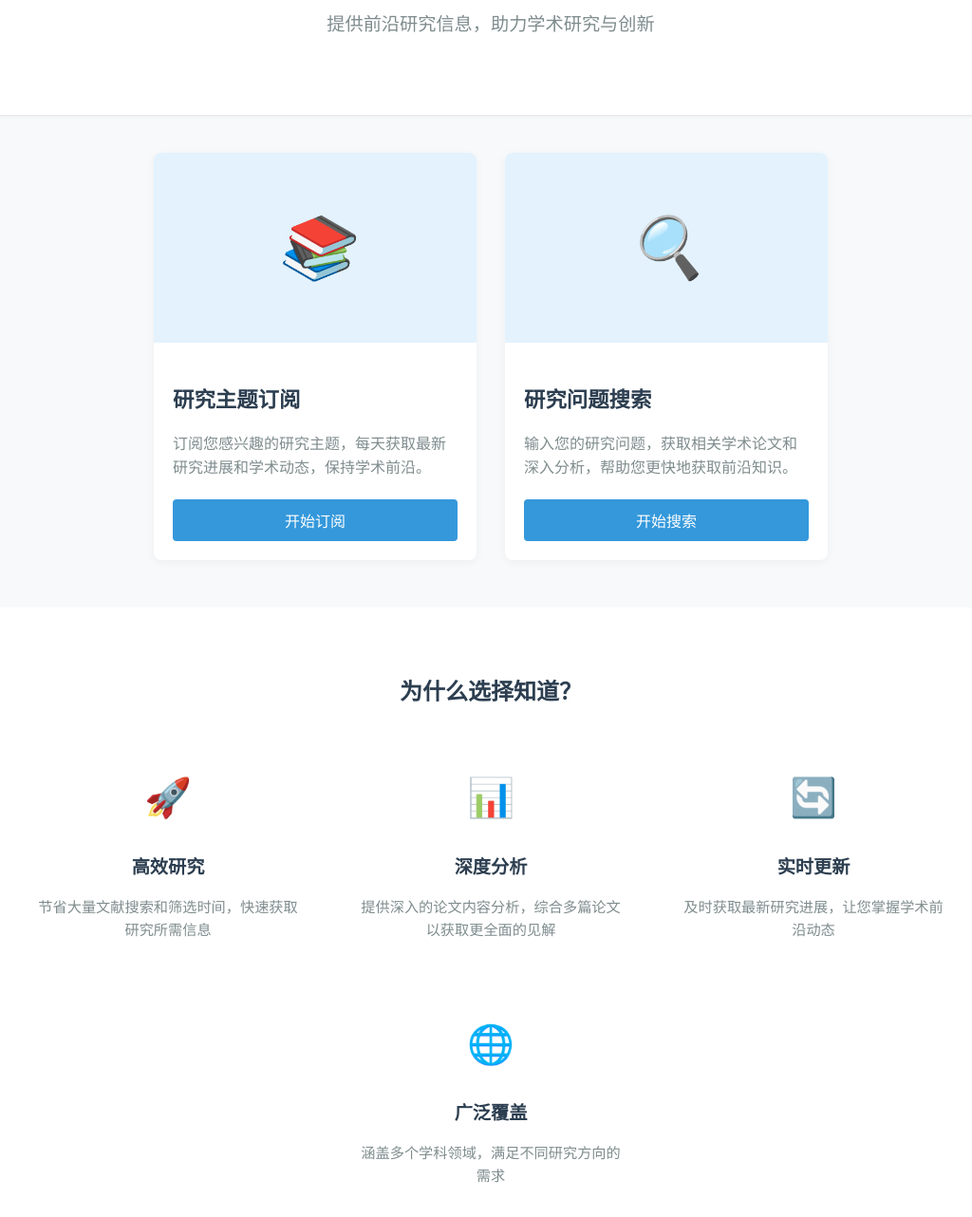
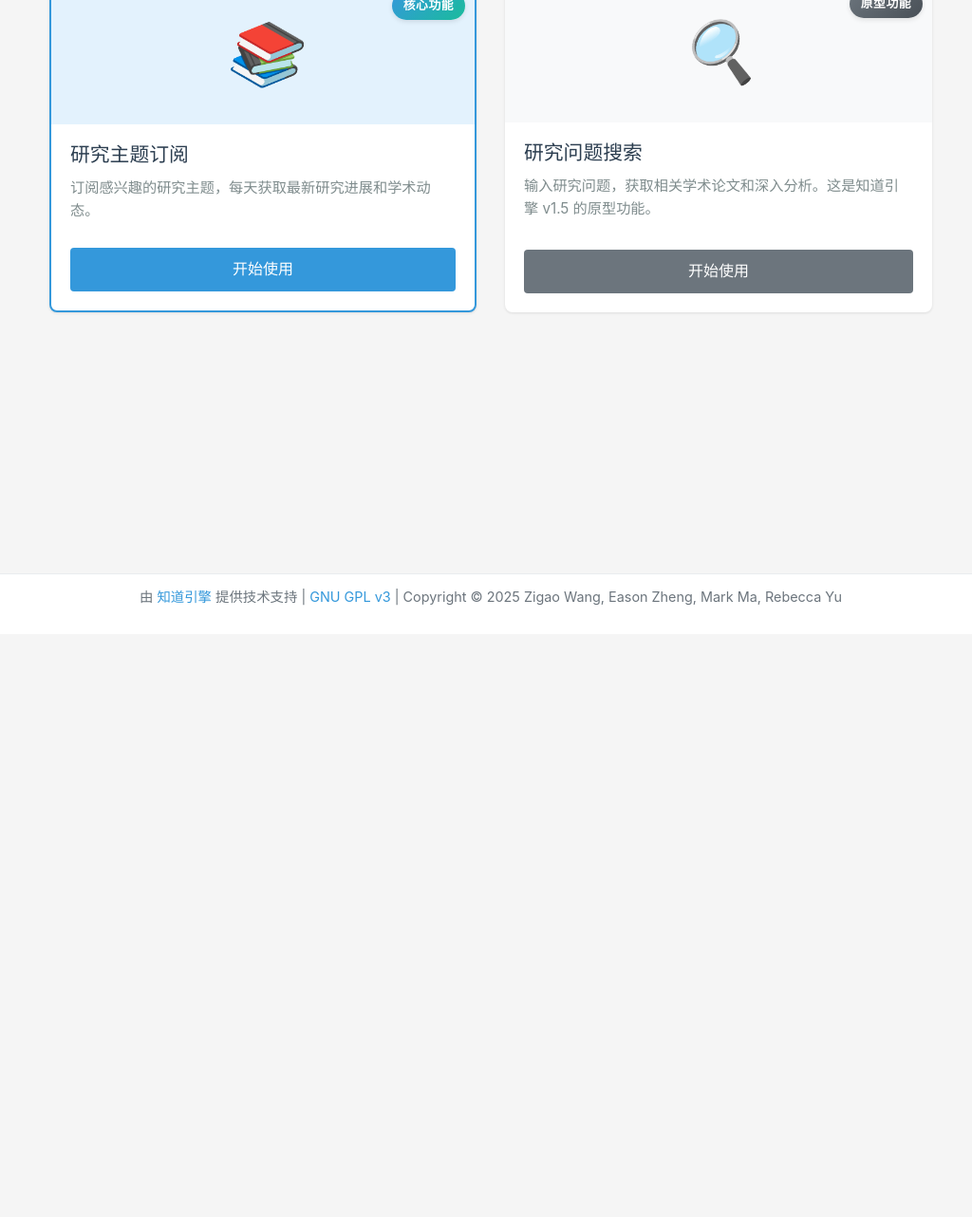
Before and after one commit to ZigaoWang/ai-search, a website: page public/index.html in a window 1280 px wide. Shown: the part 132-1414 px from the top of the page at 95% size, without its empty margins (123-1147 px from the left). After the commit the page ends 800 px from the top, so only its background shows below. Drawn offline with nearby package versions, Linux system fonts and the light colour scheme.

Commit message:
feat: new home page

```diff
--- a/public/index.html
+++ b/public/index.html
@@ -3,80 +3,111 @@
 <head>
   <meta charset="UTF-8">
   <meta name="viewport" content="width=device-width, initial-scale=1.0">
-  <title>知道 - 学术研究助手</title>
+  <title>知道引擎 v1.5</title>
+  <link href="https://cdn.jsdelivr.net/npm/bootstrap@5.3.0-alpha1/dist/css/bootstrap.min.css" rel="stylesheet">
+  <link rel="stylesheet" href="https://cdn.jsdelivr.net/npm/bootstrap-icons@1.10.0/font/bootstrap-icons.css">
   <style>
     body {
       font-family: -apple-system, BlinkMacSystemFont, "Segoe UI", Roboto, Helvetica, Arial, sans-serif;
       line-height: 1.6;
       color: #333;
-      background-color: #f8f9fa;
+      background-color: #f5f5f5;
       margin: 0;
       padding: 0;
+      min-height: 100vh;
+      display: flex;
+      flex-direction: column;
+    }
+
+    .main-content {
+      flex: 1;
+      padding-bottom: 12px; /* Match footer padding */
+    }
+
+    .container {
+      max-width: 1000px;
+      margin: 0 auto;
+      padding: 0 15px;
     }
 
     .header {
-      text-align: center;
-      padding: 50px 0;
-      background-color: #fff;
-      box-shadow: 0 1px 3px rgba(0, 0, 0, 0.1);
-      margin-bottom: 40px;
+      background-color: #f8f9fa;
+      border-bottom: 1px solid #e9ecef;
+      padding: 15px 0;
+      margin-bottom: 20px;
     }
 
-    .container {
-      max-width: 1200px;
-      margin: 0 auto;
-      padding: 0 20px;
+    .header h1 {
+      font-size: 1.6rem;
+      font-weight: 600;
+      margin: 0;
+      color: #343a40;
     }
 
-    h1 {
-      color: #2c3e50;
-      margin-bottom: 10px;
+    .header p {
+      margin: 5px 0 0;
+      font-size: 0.95rem;
+      color: #6c757d;
     }
 
-    .subtitle {
-      color: #7f8c8d;
-      font-size: 1.2rem;
-      margin-bottom: 30px;
-    }
-
-    .features {
+    .features-container {
       display: flex;
       flex-wrap: wrap;
+      gap: 30px;
       justify-content: center;
-      gap: 30px;
-      margin-bottom: 50px;
+      margin-bottom: 40px;
     }
 
     .feature-card {
       background-color: #fff;
       border-radius: 8px;
-      box-shadow: 0 2px 10px rgba(0, 0, 0, 0.05);
+      box-shadow: 0 1px 3px rgba(0,0,0,0.1);
       overflow: hidden;
-      width: 340px;
+      width: 100%;
+      max-width: 450px;
       transition: transform 0.2s, box-shadow 0.2s;
+      display: flex;
+      flex-direction: column;
+      height: 350px;
+      position: relative;
     }
 
     .feature-card:hover {
       transform: translateY(-5px);
-      box-shadow: 0 5px 15px rgba(0, 0, 0, 0.1);
+      box-shadow: 0 5px 15px rgba(0,0,0,0.1);
+    }
+
+    .feature-card.primary {
+      border: 2px solid #3498db;
     }
 
     .feature-img {
-      height: 200px;
-      background-color: #e3f2fd;
+      height: 150px;
       display: flex;
       align-items: center;
       justify-content: center;
       font-size: 4rem;
+    }
+
+    .feature-card.primary .feature-img {
+      background-color: #e3f2fd;
       color: #3498db;
+    }
+
+    .feature-card:not(.primary) .feature-img {
+      background-color: #f8f9fa;
+      color: #6c757d;
     }
 
     .feature-content {
       padding: 20px;
+      display: flex;
+      flex-direction: column;
+      flex-grow: 1;
     }
 
     .feature-title {
-      font-size: 1.4rem;
+      font-size: 1.3rem;
       margin-bottom: 10px;
       color: #2c3e50;
     }
@@ -84,6 +115,28 @@
     .feature-description {
       color: #7f8c8d;
       margin-bottom: 20px;
+      font-size: 0.95rem;
+      flex-grow: 1;
+    }
+
+    .feature-badge {
+      position: absolute;
+      top: 10px;
+      right: 10px;
+      background: linear-gradient(135deg, #3498db, #1abc9c);
+      color: white;
+      padding: 5px 12px;
+      border-radius: 20px;
+      font-size: 0.8rem;
+      font-weight: 600;
+      box-shadow: 0 2px 5px rgba(0,0,0,0.1);
+      text-transform: uppercase;
+      letter-spacing: 0.5px;
+      z-index: 2;
+    }
+
+    .feature-badge.prototype {
+      background: linear-gradient(135deg, #6c757d, #495057);
     }
 
     .feature-button {
@@ -96,133 +149,105 @@
       font-size: 1rem;
       width: 100%;
       transition: background-color 0.2s;
+      margin-top: auto;
     }
 
     .feature-button:hover {
       background-color: #2980b9;
     }
 
-    .footer {
-      text-align: center;
-      padding: 20px;
-      margin-top: 40px;
-      background-color: #fff;
-      border-top: 1px solid #eee;
-      color: #7f8c8d;
+    .feature-card:not(.primary) .feature-button {
+      background-color: #6c757d;
     }
 
-    .advantage-section {
-      background-color: #fff;
-      padding: 50px 0;
-      margin-bottom: 40px;
+    .feature-card:not(.primary) .feature-button:hover {
+      background-color: #5a6268;
     }
 
-    .section-title {
+    .footer {
+      background-color: #fff;
+      border-top: 1px solid #e9ecef;
+      padding: 12px 0;
+      margin-top: auto;
       text-align: center;
-      margin-bottom: 40px;
-      color: #2c3e50;
+      font-size: 0.9rem;
+      color: #6c757d;
     }
 
-    .advantages {
-      display: flex;
-      flex-wrap: wrap;
-      justify-content: center;
-      gap: 20px;
+    .footer a {
+      color: #3498db;
+      text-decoration: none;
     }
 
-    .advantage-item {
-      width: 280px;
-      text-align: center;
-      padding: 20px;
+    .footer a:hover {
+      text-decoration: underline;
     }
 
-    .advantage-icon {
-      font-size: 2.5rem;
-      color: #3498db;
-      margin-bottom: 15px;
+    @media (max-width: 768px) {
+      .features-container {
+        flex-direction: column;
+        align-items: center;
       }
 
-    .advantage-title {
-      font-size: 1.2rem;
-      margin-bottom: 10px;
-      color: #2c3e50;
+      .feature-card {
+        max-width: 100%;
       }
-
-    .advantage-description {
-      color: #7f8c8d;
-      font-size: 0.95rem;
     }
   </style>
 </head>
 <body>
-  <div class="header">
+  <div class="main-content">
+    <header class="header">
       <div class="container">
-      <h1>知道 - 学术研究助手</h1>
-      <p class="subtitle">提供前沿研究信息，助力学术研究与创新</p>
+        <h1>知道引擎 v1.5</h1>
+        <p>智能研究助手</p>
       </div>
-  </div>
+    </header>
 
     <div class="container">
-    <div class="features">
-      <div class="feature-card">
+      <div class="features-container">
+        <!-- 主要功能 -->
+        <div class="feature-card primary">
+          <div class="feature-badge">核心功能</div>
           <div class="feature-img">
             <i>📚</i>
           </div>
           <div class="feature-content">
             <h3 class="feature-title">研究主题订阅</h3>
-          <p class="feature-description">订阅您感兴趣的研究主题，每天获取最新研究进展和学术动态，保持学术前沿。</p>
-          <a href="subscription.html"><button class="feature-button">开始订阅</button></a>
+            <p class="feature-description">
+              订阅感兴趣的研究主题，每天获取最新研究进展和学术动态。
+            </p>
+            <a href="subscription.html"><button class="feature-button">开始使用</button></a>
           </div>
         </div>
 
+        <!-- 次要功能 -->
         <div class="feature-card">
+          <div class="feature-badge prototype">原型功能</div>
           <div class="feature-img">
             <i>🔍</i>
           </div>
           <div class="feature-content">
             <h3 class="feature-title">研究问题搜索</h3>
-          <p class="feature-description">输入您的研究问题，获取相关学术论文和深入分析，帮助您更快地获取前沿知识。</p>
-          <a href="demo-client.html"><button class="feature-button">开始搜索</button></a>
+            <p class="feature-description">
+              输入研究问题，获取相关学术论文和深入分析。这是知道引擎 v1.5 的原型功能。
+            </p>
+            <a href="demo-client.html"><button class="feature-button">开始使用</button></a>
+          </div>
         </div>
       </div>
     </div>
   </div>
 
-  <div class="advantage-section">
+  <!-- Footer -->
+  <footer class="footer">
     <div class="container">
-      <h2 class="section-title">为什么选择知道？</h2>
-      <div class="advantages">
-        <div class="advantage-item">
-          <div class="advantage-icon">🚀</div>
-          <h4 class="advantage-title">高效研究</h4>
-          <p class="advantage-description">节省大量文献搜索和筛选时间，快速获取研究所需信息</p>
+      <p>
+        由 <a href="https://github.com/zigaowang/ai-search" target="_blank">知道引擎</a> 提供技术支持 |
+        <a href="https://www.gnu.org/licenses/gpl-3.0.html" target="_blank">GNU GPL v3</a>
+        | Copyright &copy; 2025 Zigao Wang, Eason Zheng, Mark Ma, Rebecca Yu
+      </p>
     </div>
-
-        <div class="advantage-item">
-          <div class="advantage-icon">📊</div>
-          <h4 class="advantage-title">深度分析</h4>
-          <p class="advantage-description">提供深入的论文内容分析，综合多篇论文以获取更全面的见解</p>
-        </div>
-
-        <div class="advantage-item">
-          <div class="advantage-icon">🔄</div>
-          <h4 class="advantage-title">实时更新</h4>
-          <p class="advantage-description">及时获取最新研究进展，让您掌握学术前沿动态</p>
-        </div>
-
-        <div class="advantage-item">
-          <div class="advantage-icon">🌐</div>
-          <h4 class="advantage-title">广泛覆盖</h4>
-          <p class="advantage-description">涵盖多个学科领域，满足不同研究方向的需求</p>
-        </div>
-      </div>
-    </div>
-  </div>
-
-  <div class="footer">
-    <div class="container">
-      <p>© 2023 知道 - 学术研究助手</p>
-    </div>
-  </div>
+  </footer>
 </body>
 </html>
```
Also changed, not shown: public/demo-client.html (+42 -0 lines). Lines whose indentation alone changed are shown as unchanged.
